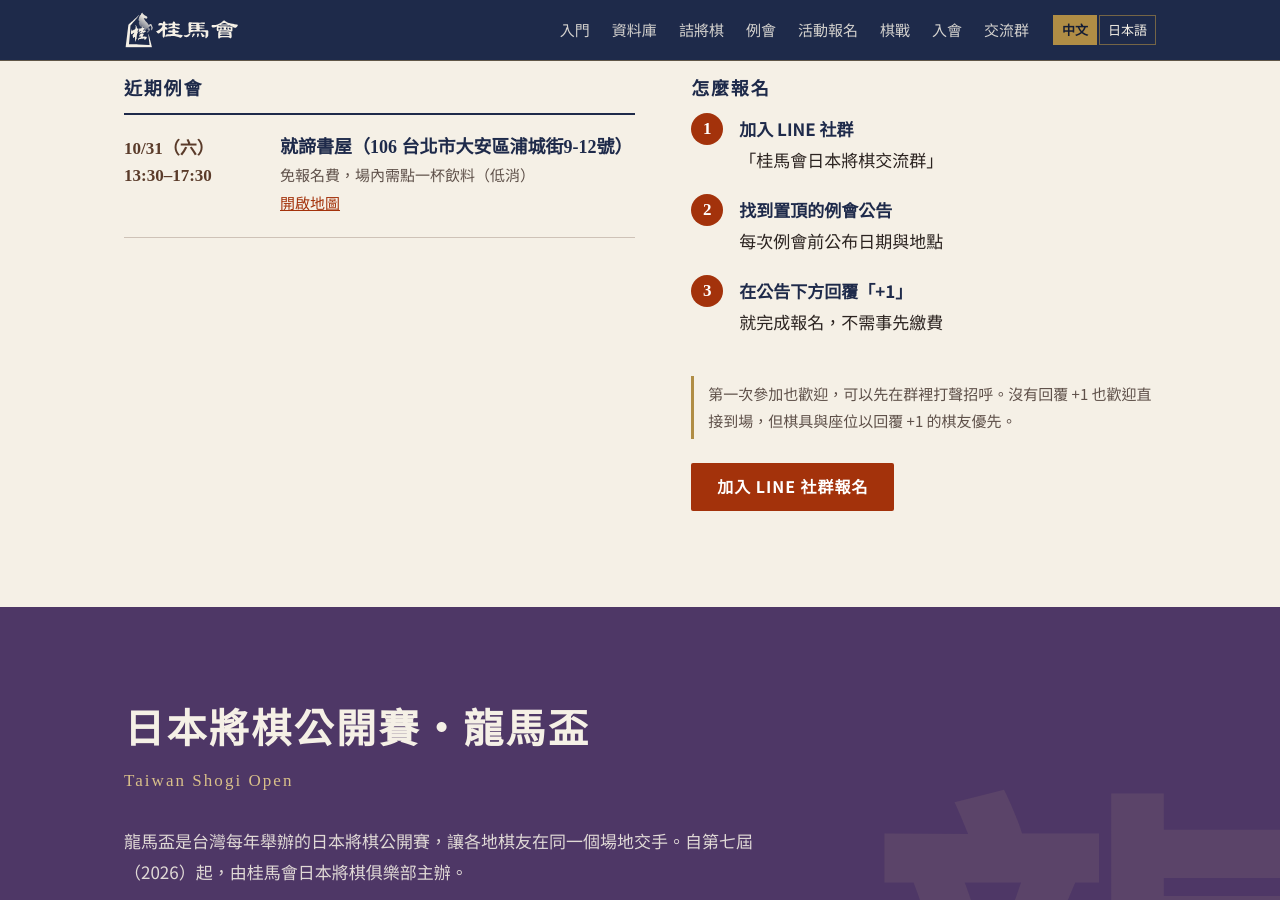
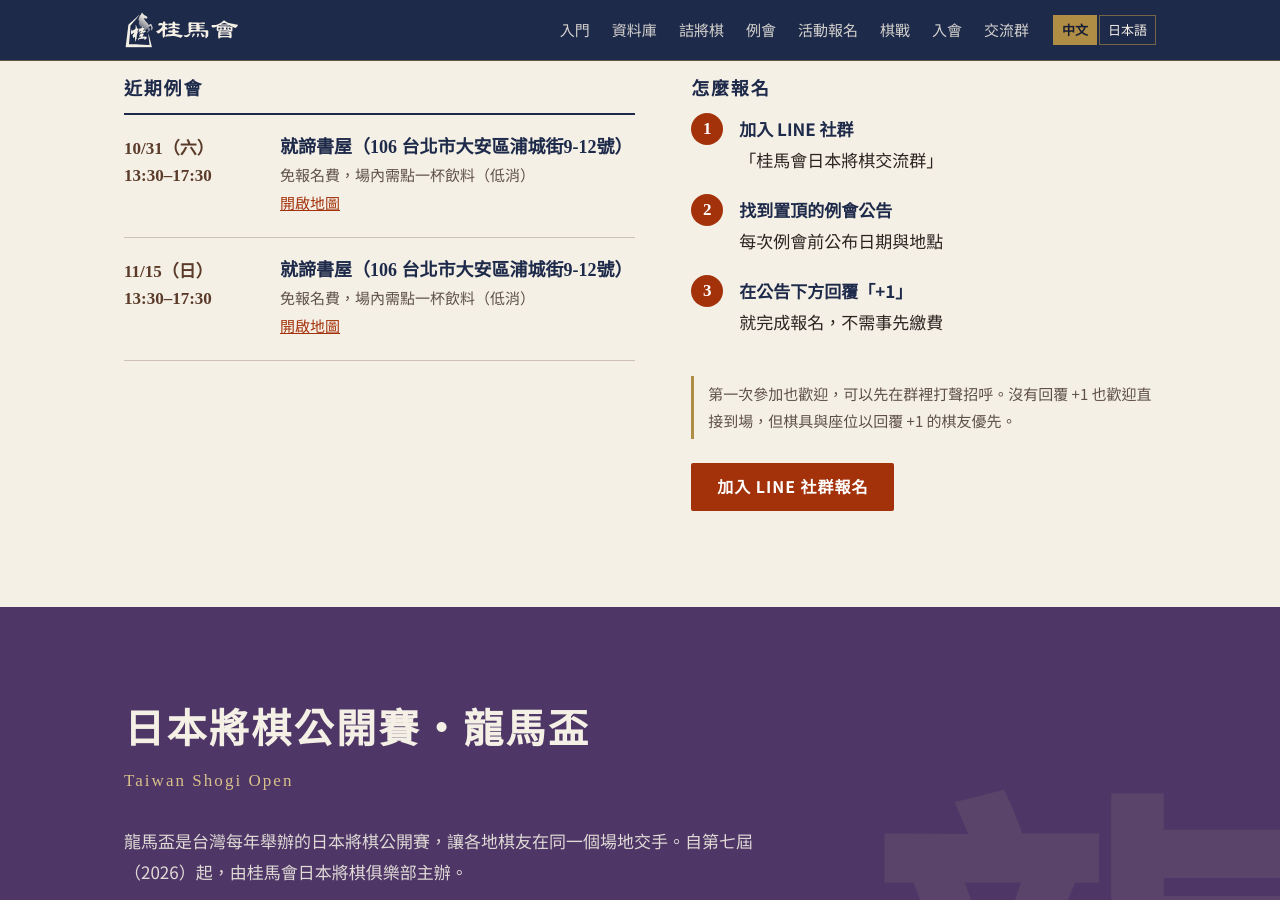
Before and after one commit to marcostseng/keima-club-site-v2, a Jekyll site: the page built from index.html, in a window 1280 px wide and 900 px high, scrolled down 2187 px. Built offline with Jekyll 4.4.1, drawn with Linux system fonts in a browser that asks for light colours.

Commit message:
add new gathering date

```diff
--- a/_data/meetups.yml
+++ b/_data/meetups.yml
@@ -16,3 +16,6 @@
 - date: 2026-10-31
   start: "13:30"
   end: "17:30"
+- date: 2026-11-15
+  start: "13:30"
+  end: "17:30"
```
